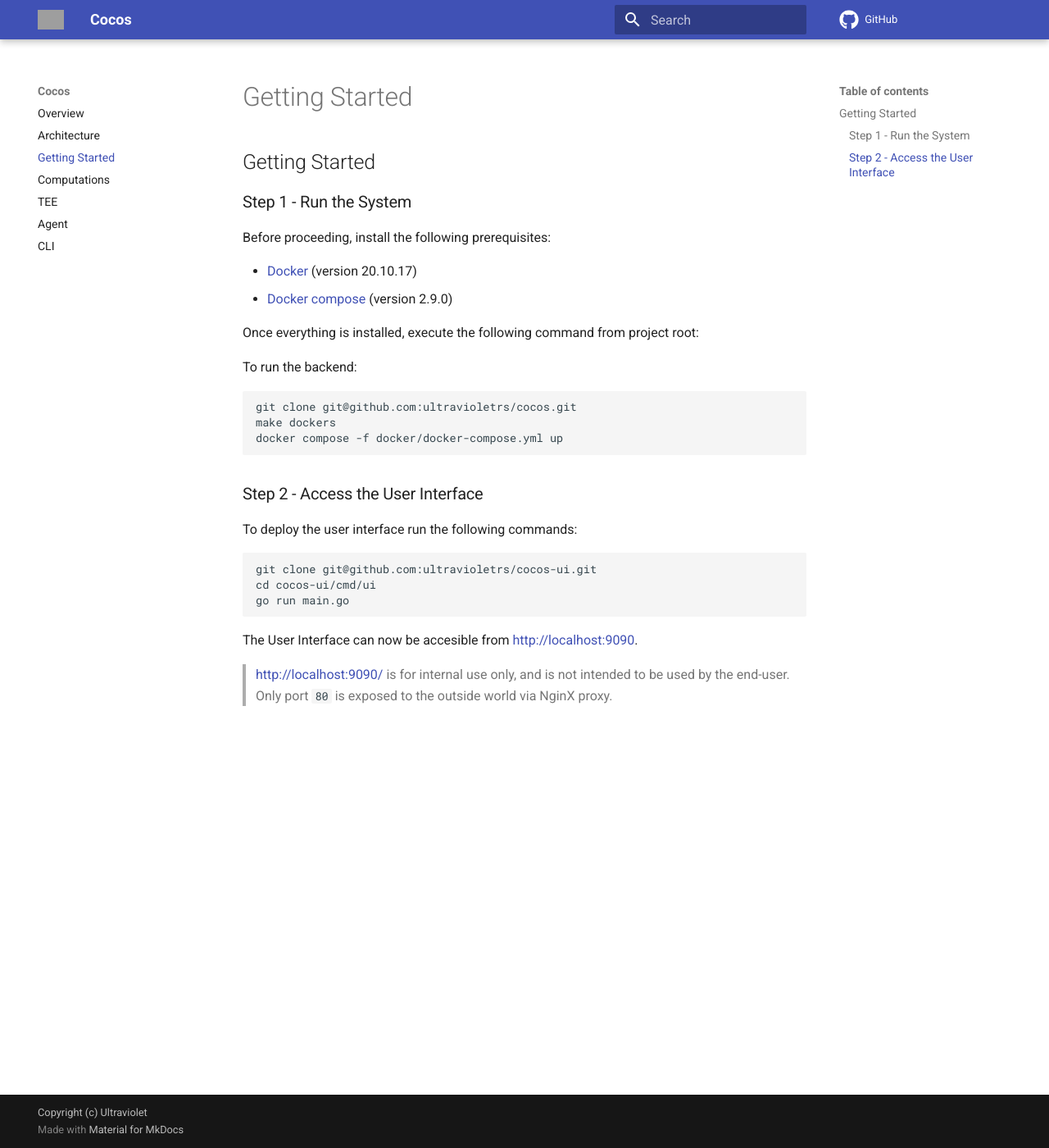
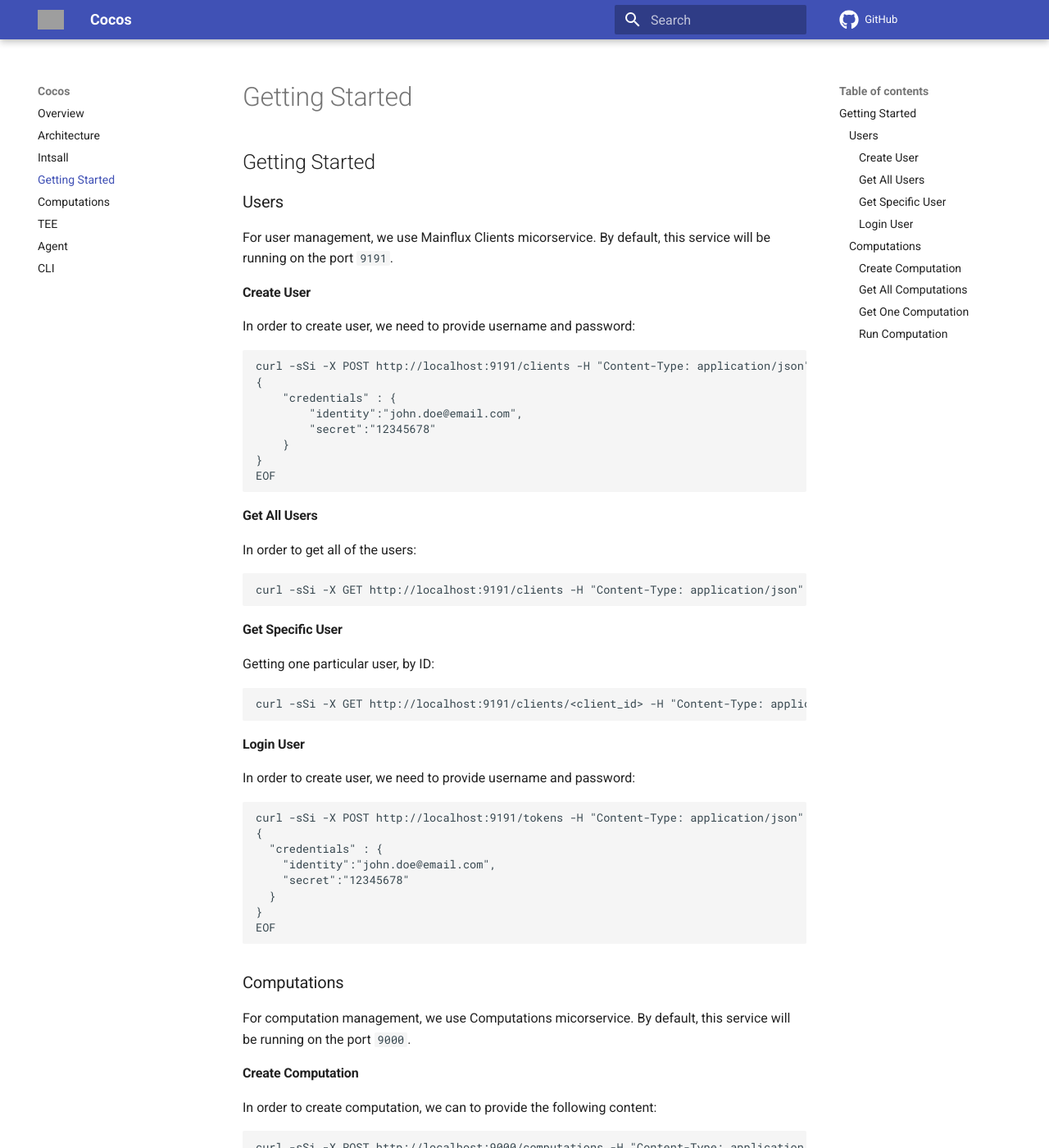
Before and after one commit to ultravioletrs/cocos-docs, an MkDocs documentation site: the page built from docs/getting-started.md, in a window 1280 px wide and 1400 px high. Shown: the whole window at 82% size. Built offline with MkDocs 1.6.1 and Material for MkDocs 9.7.7, drawn with Linux system fonts in a browser that asks for light colours; comment, search, counter and statistics services are not loaded; some of the changed text lies outside the part shown; grey boxes are pictures that could not be loaded.

Commit message:
Add getting-started
Signed-off-by: Drasko Draskovic <drasko.draskovic@gmail.com>

````diff
--- a/docs/getting-started.md
+++ b/docs/getting-started.md
@@ -1,31 +1,102 @@
 ## Getting Started
 
-### Step 1 - Run the System
-Before proceeding, install the following prerequisites:
+### Users
 
-- [Docker](https://docs.docker.com/install/) (version 20.10.17)
-- [Docker compose](https://docs.docker.com/compose/install/) (version 2.9.0)
+For user management, we use Mainflux Clients micorservice. By default, this service will be running on the port `9191`.
 
-Once everything is installed, execute the following command from project root:
-
-To run the backend:
+#### Create User
+In order to create user, we need to provide username and password:
 
 ```bash
-git clone git@github.com:ultravioletrs/cocos.git
-make dockers
-docker compose -f docker/docker-compose.yml up
+curl -sSi -X POST http://localhost:9191/clients -H "Content-Type: application/json" -d @- <<EOF
+{
+    "credentials" : {
+        "identity":"john.doe@email.com",
+        "secret":"12345678"
+    }
+}
+EOF
 ```
 
-### Step 2 - Access the User Interface
-To deploy the user interface run the following commands:
+#### Get All Users
+In order to get all of the users:
 
 ```bash
-git clone git@github.com:ultravioletrs/cocos-ui.git
-cd cocos-ui/cmd/ui
-go run main.go
+curl -sSi -X GET http://localhost:9191/clients -H "Content-Type: application/json"
 ```
 
-The User Interface can now be accesible from [http://localhost:9090](http://localhost:9090/).
+#### Get Specific User
+Getting one particular user, by ID:
 
-> [http://localhost:9090/](http://localhost/9090) is for internal use only, and is not intended to be used by the end-user.
-> Only port `80` is exposed to the outside world via NginX proxy.
+```bash
+curl -sSi -X GET http://localhost:9191/clients/<client_id> -H "Content-Type: application/json"
+```
+
+#### Login User
+In order to create user, we need to provide username and password:
+
+```bash
+curl -sSi -X POST http://localhost:9191/tokens -H "Content-Type: application/json" -d @- <<EOF
+{
+  "credentials" : {
+    "identity":"john.doe@email.com",
+    "secret":"12345678"
+  }
+}
+EOF
+```
+
+### Computations
+
+For computation management, we use Computations micorservice. By default, this service will be running on the port `9000`.
+
+#### Create Computation
+In order to create computation, we can to provide the following content:
+
+```bash
+curl -sSi -X POST http://localhost:9000/computations -H "Content-Type: application/json" -d @- <<EOF
+{
+  "name": "string",
+  "description": "string",
+  "datasets": [
+    "string"
+  ],
+  "algorithms": [
+    "string"
+  ],
+  "startTime": 0,
+  "endTime": 0,
+  "status": "string",
+  "owner": "string",
+  "datasetProviders": [
+    "string"
+  ],
+  "algorithmProviders": [
+    "string"
+  ],
+  "ttl": 0,
+  "metadata": {}
+}
+EOF
+```
+
+#### Get All Computations
+In order to create computation, we can to provide the following content:
+
+```bash
+curl -sSi -X GET http://localhost:9000/computations -H "Content-Type: application/json"
+```
+
+#### Get One Computation
+In order to get one pspecific computation, by ID:
+
+```bash
+curl -sSi -X GET http://localhost:9000/computations/<computation_id> -H "Content-Type: application/json"
+```
+
+#### Run Computation
+In order to get one pspecific computation, by ID:
+
+```bash
+curl -sSi -X POST http://localhost:9000/computations/<computation_id>/run -H "Content-Type: application/json"
+```
--- /dev/null
+++ b/docs/install.md
@@ -0,0 +1,45 @@
+## Install
+
+## Backend
+Before proceeding, install the following prerequisites:
+
+- [Docker](https://docs.docker.com/install/) (version 20.10.17)
+- [Docker Compose](https://docs.docker.com/compose/install/) (version 2.9.0)
+
+Once everything is installed, execute the following command from project root:
+
+To run the backend, first download Mainflux Clients service and create Docker image:
+
+```bash
+git clone git@github.com:ultravioletrs/clients.git
+cd clients
+make -j 16 && make -j 16 docker_dev
+```
+
+Then to the similar for Cocos AI backend:
+
+```bash
+git clone git@github.com:ultravioletrs/cocos.git
+cd cocos
+make -j 16 && make -j 16 dockers_dev
+```
+
+Finaly - you can run the backned (within `cocos` directory):
+
+```bash
+make run
+```
+
+### Frontend
+To deploy the user interface run the following commands:
+
+```bash
+git clone git@github.com:ultravioletrs/cocos-ui.git
+cd cocos-ui/cmd/ui
+go run main.go
+```
+
+The User Interface can now be accesible from [http://localhost:9090](http://localhost:9090/).
+
+> [http://localhost:9090/](http://localhost/9090) is for internal use only, and is not intended to be used by the end-user.
+> Only port `80` is exposed to the outside world via NginX proxy.
--- a/mkdocs.yml
+++ b/mkdocs.yml
@@ -19,6 +19,7 @@ markdown_extensions:
 nav:
   - Overview: index.md
   - Architecture: architecture.md
+  - Intsall: install.md
   - Getting Started: getting-started.md
   - Computations: computations.md
   - TEE: tee.md
````
